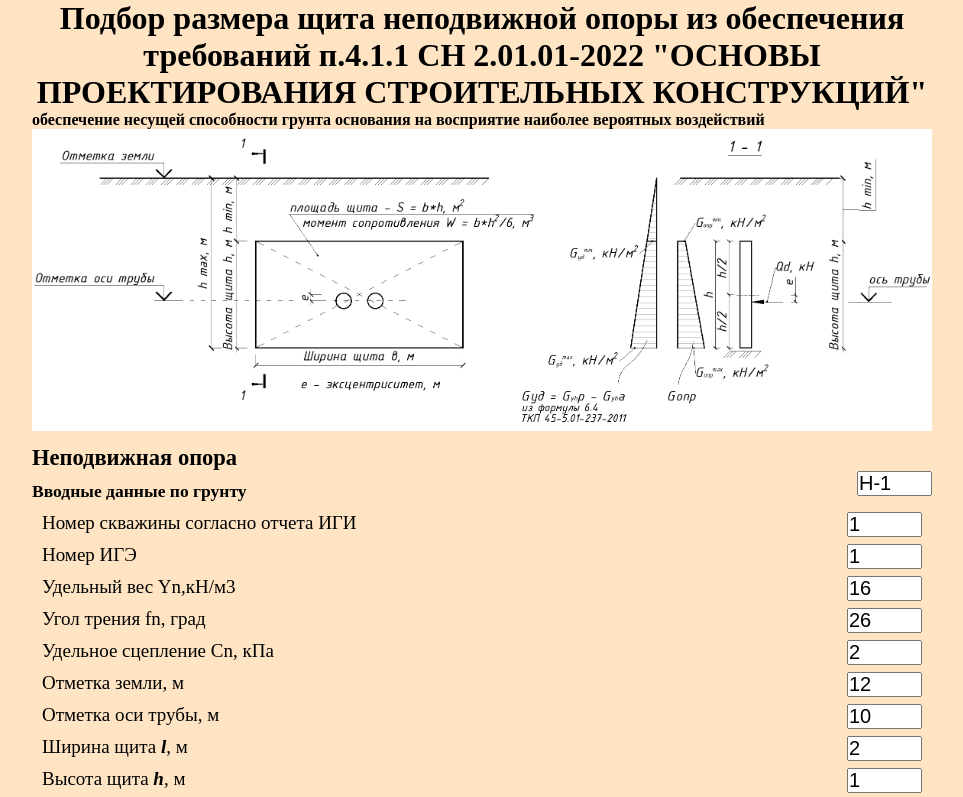
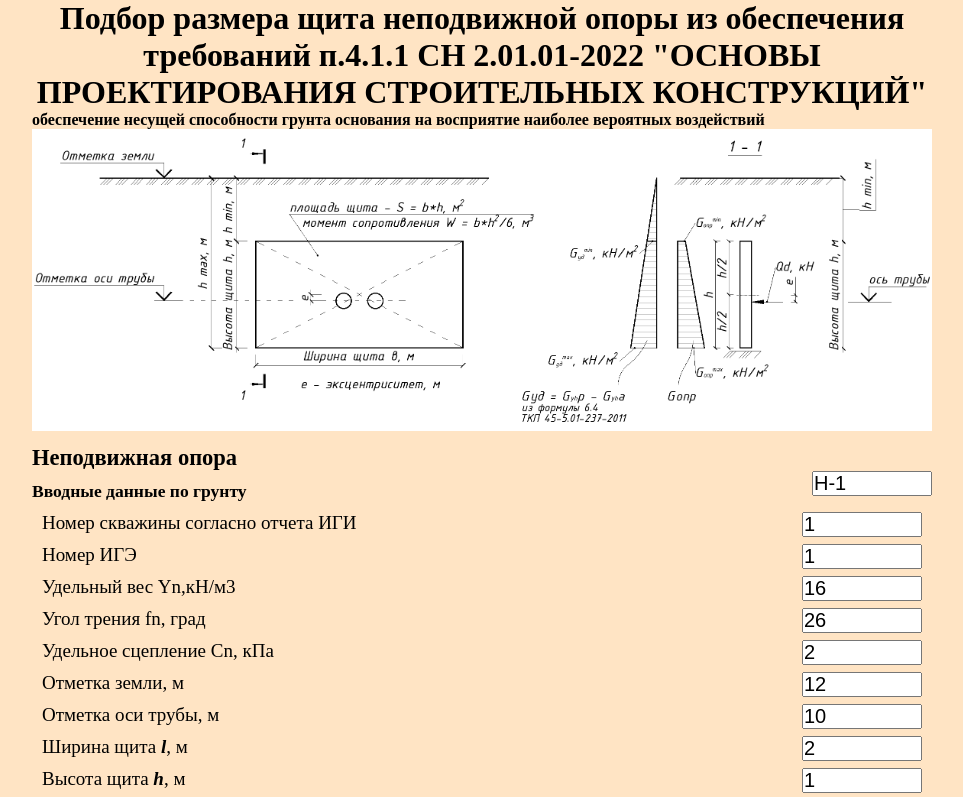
Before and after one commit to amatarziv/teplonets, a plain HTML site: page index.html in a window 1280 px wide. Shown: the top 797 px of the page, without its empty margins (158-1121 px from the left). Drawn offline with Linux system fonts and the light colour scheme.

Commit message:
Update style.css

```diff
--- a/style.css
+++ b/style.css
@@ -44,7 +44,7 @@ main{
 
 }
 .data input{
-    width: 75px;
+    width: 120px;
     height: 25px;
     font-size: 20px;
     float:right;
```
